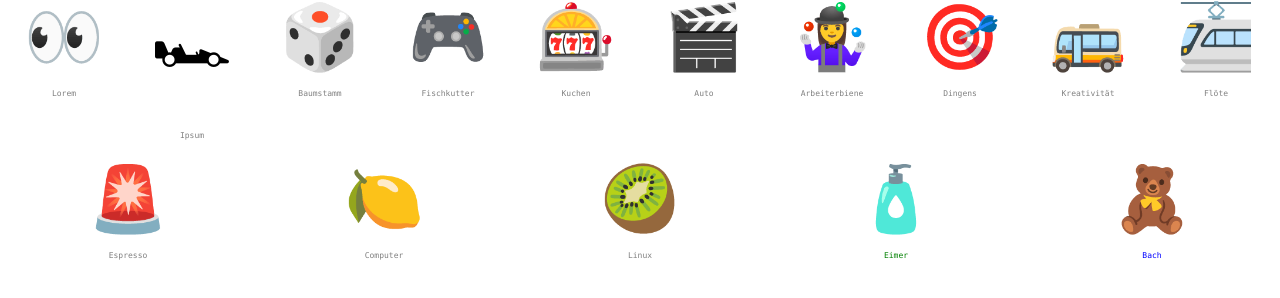
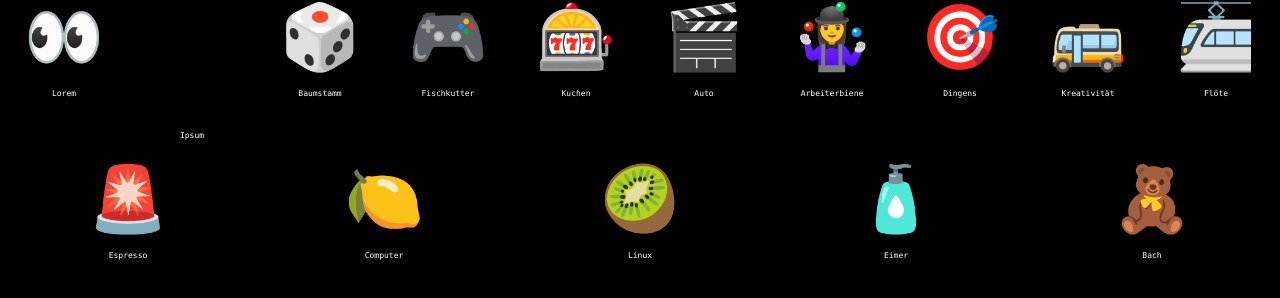
Before and after one commit to grasegger/sfmpovaa, an Eleventy site: page src/index.njk in a window 1280 px wide. Built offline with nearby package versions, Linux system fonts and the light colour scheme; Eleventy itself is replaced by a stand-in of ours; files that its build step writes are made by us from their sources.

Commit message:
Some style improvements

```diff
--- a/docs/style.css
+++ b/docs/style.css
@@ -12,6 +12,7 @@ body {
     justify-content: flex-start;
     align-content: flex-start;
     align-items: flex-start;
+    background: black;
 }
 
 .circle {
@@ -36,7 +37,7 @@ body {
     grid-template-columns: 1fr;
     justify-items: center;
     align-items: center;
-    background: white;
+    background: black;
     height: 100%;
     transition: .25s background;
     cursor: pointer;
@@ -51,6 +52,7 @@ body {
     display: grid;
     align-content: center;
     justify-content: center;
+    color: white;
 }
 
 .is-fullscreen {
@@ -66,7 +68,6 @@ body {
 
 .is-fullscreen .label {
     font-size: 1rem;
-    color: white !important;
     background: black;
     width: 100%;
     height: 100%;
--- a/src/index.njk
+++ b/src/index.njk
@@ -19,9 +19,7 @@
                     <div class="icon">
                         {{ role.icon }}
                     </div>
-                    <div class="label" {% if circle.color|length %}
-                style="color:{{ circle.color }}"
-            {% endif %}>
+                    <div class="label">
                         {{role.label}}
                     </div>
                 </div>
@@ -44,7 +42,7 @@
                     target
                         .classList
                         .remove('is-fullscreen')
-                    target.style = "background: white"
+                    target.style = "background: black"
                 } else {
                     target
                         .classList
--- a/src/style.css
+++ b/src/style.css
@@ -12,6 +12,7 @@ body {
     justify-content: flex-start;
     align-content: flex-start;
     align-items: flex-start;
+    background: black;
 }
 
 .circle {
@@ -36,7 +37,7 @@ body {
     grid-template-columns: 1fr;
     justify-items: center;
     align-items: center;
-    background: white;
+    background: black;
     height: 100%;
     transition: .25s background;
     cursor: pointer;
@@ -51,6 +52,7 @@ body {
     display: grid;
     align-content: center;
     justify-content: center;
+    color: white;
 }
 
 .is-fullscreen {
@@ -66,7 +68,6 @@ body {
 
 .is-fullscreen .label {
     font-size: 1rem;
-    color: white !important;
     background: black;
     width: 100%;
     height: 100%;
```
Also changed, not shown: docs/index.html.
